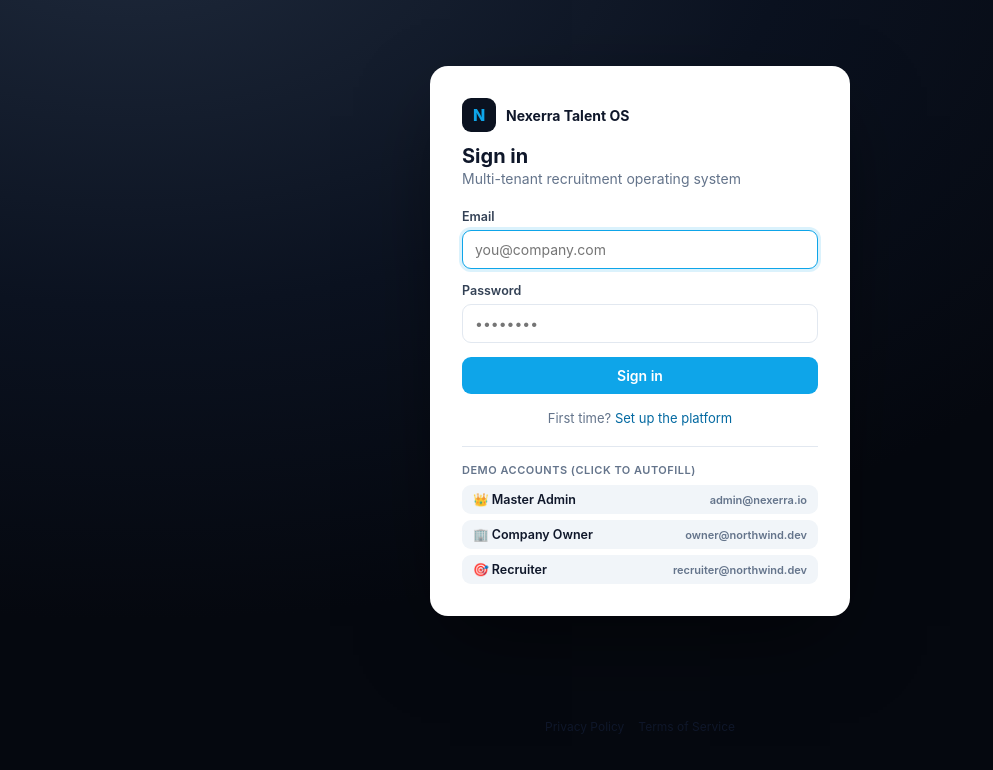
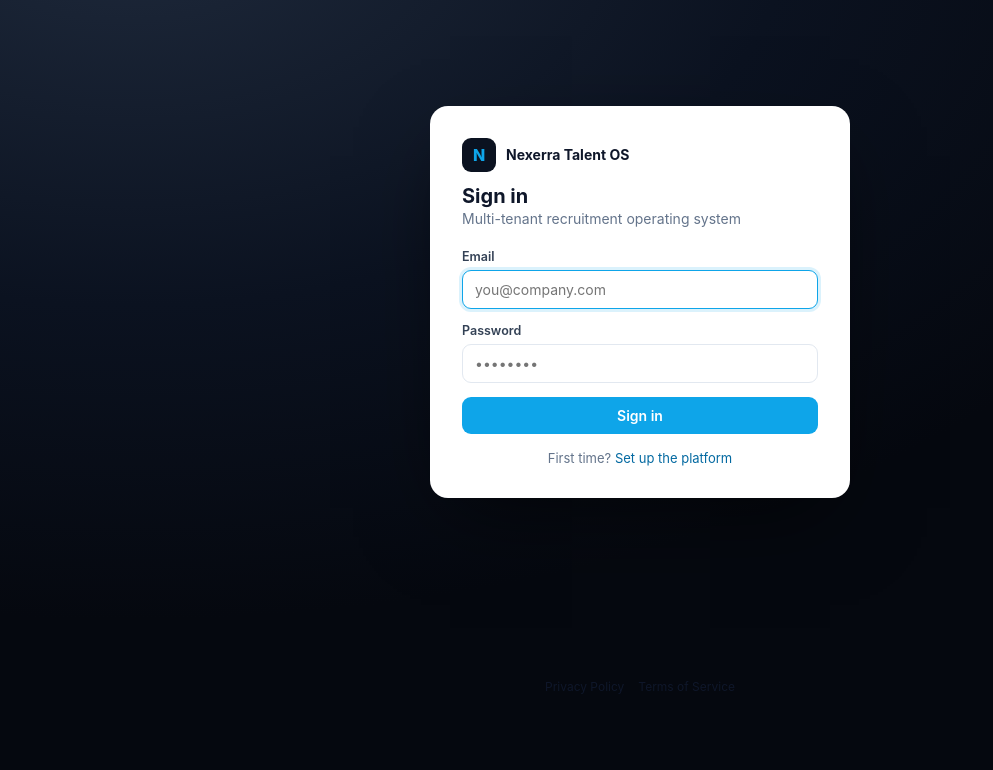
Before and after one commit to Sumith02/resume_scanner_app, a React (Vite) app: page /login in a window 1280 px wide. Shown: the top 770 px of the page, without its empty margins (0-993 px from the left). Built offline with nearby package versions, Linux system fonts and the light colour scheme; no server answers.

Commit message:
ui: remove demo accounts autofill section from login page

```diff
--- a/src/pages/LoginPage.tsx
+++ b/src/pages/LoginPage.tsx
@@ -72,49 +72,6 @@ export function LoginPage() {
           <Link to="/setup">Set up the platform</Link>
         </div>
 
-        <div style={{ marginTop: 20, paddingTop: 16, borderTop: "1px solid var(--border, #334155)" }}>
-          <div style={{ fontWeight: 600, marginBottom: 8, color: "var(--muted)", fontSize: 11, textTransform: "uppercase", letterSpacing: "0.5px" }}>
-            Demo Accounts (Click to autofill)
-          </div>
-          <div style={{ display: "flex", flexDirection: "column", gap: 6 }}>
-            <button
-              type="button"
-              className="btn sm secondary"
-              style={{ display: "flex", justifyContent: "space-between", alignItems: "center", width: "100%" }}
-              onClick={() => {
-                setEmail("admin@nexerra.io");
-                setPassword("Admin@12345");
-              }}
-            >
-              <span>👑 Master Admin</span>
-              <span className="muted" style={{ fontSize: 11 }}>admin@nexerra.io</span>
-            </button>
-            <button
-              type="button"
-              className="btn sm secondary"
-              style={{ display: "flex", justifyContent: "space-between", alignItems: "center", width: "100%" }}
-              onClick={() => {
-                setEmail("owner@northwind.dev");
-                setPassword("Owner@12345");
-              }}
-            >
-              <span>🏢 Company Owner</span>
-              <span className="muted" style={{ fontSize: 11 }}>owner@northwind.dev</span>
-            </button>
-            <button
-              type="button"
-              className="btn sm secondary"
-              style={{ display: "flex", justifyContent: "space-between", alignItems: "center", width: "100%" }}
-              onClick={() => {
-                setEmail("recruiter@northwind.dev");
-                setPassword("Recruiter@12345");
-              }}
-            >
-              <span>🎯 Recruiter</span>
-              <span className="muted" style={{ fontSize: 11 }}>recruiter@northwind.dev</span>
-            </button>
-          </div>
-        </div>
       </form>
       <div style={{ marginTop: 18, textAlign: "center", fontSize: 12, color: "var(--color-text-muted)" }}>
         <a href="/privacy" style={{ color: "var(--color-text-muted)", marginRight: 14 }}>Privacy Policy</a>
```
